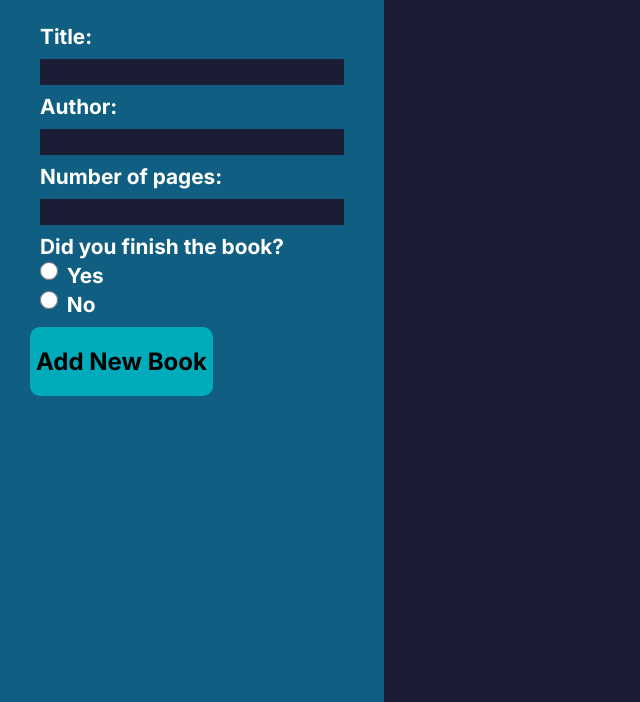
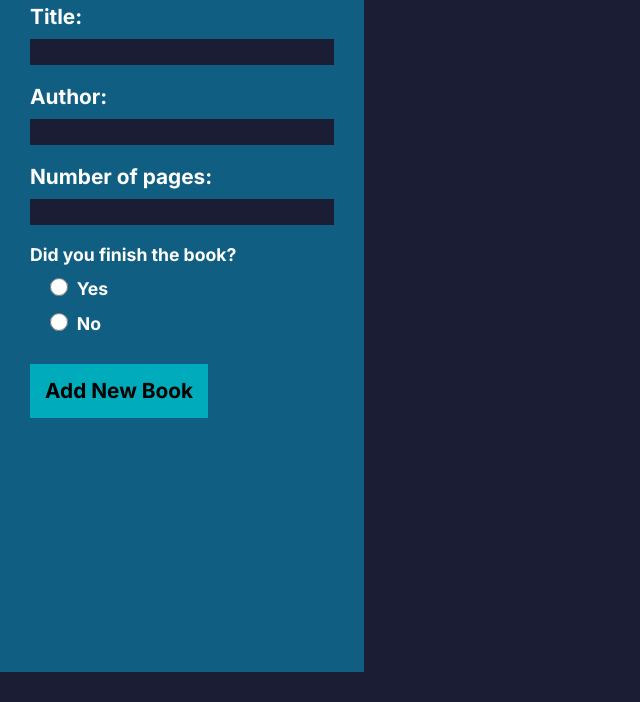
Before and after one commit to Gustav72/Libarary, a plain HTML site: page index.html in a window 1280 px wide. Shown: the part 158-860 px from the top of the page, without its empty margins (0-640 px from the left). After the commit the page ends 830 px from the top, so only its background shows below. Drawn offline with Linux system fonts and the light colour scheme.

Commit message:
update formatting

```diff
--- a/index.html
+++ b/index.html
@@ -28,13 +28,19 @@
                         <input id="pages" type="number" name="pages" min="0" max="99999" required>
                     </div>
                     <div id="radio">
-                        <label>Did you finish the book?</label><br>
-                        <input type="radio" id="yes" name="yes" value="yes">
-                        <label for="yes">Yes</label><br>
-                        <input type="radio" id="no" name="no" value="no">
-                        <label for="no">No</label><br>
+                        <div>
+                            <label id="radio-label">Did you finish the book?</label><br>
+                        </div>
+                        <div>
+                            <input type="radio" id="yes" name="yes" value="yes">
+                            <label for="yes">Yes</label><br>
+                        </div>
+                        <div>
+                            <input type="radio" id="no" name="no" value="no">
+                            <label for="no">No</label><br>
+                        </div>
                     </div>
-                <button type="submit"><h2>Add New Book</h2></button>
+                <button type="submit"><label for="submit">Add New Book</label></button>
         </form>
     </div>
     <div class="main">
--- a/style.css
+++ b/style.css
@@ -12,7 +12,6 @@ body {
     display: grid;
     grid-template-columns: 1fr 3fr;
     font-family: 'Inter', sans-serif;
-
 }
 
 .sidebar {
@@ -21,6 +20,7 @@ body {
     color: white;
     height: 100vh;
     padding: 30px;
+    padding-top: 0px;
     display: flex;
     flex-direction: column;
 }
@@ -36,15 +36,25 @@ body {
 form > div {
     display: flex;
     flex-direction: column;
-    margin: 10px;
+    margin-top: 20px;
     gap: 10px;
 }
 
 #radio {
     display: block;
+    padding-bottom: 20px;
 }
 
-label {
+#radio > div > label{
+    font-size: 1.1rem;
+}
+
+#radio > div {
+    margin-bottom: 10PX;
+
+}
+
+label, #radio-label {
     font-size: 1.3rem;
 }
 
@@ -61,20 +71,18 @@ input {
     align-self: center;
 }
 
-
-#logo > p {
-    font-size: 1.2rem;
-}
-
 input[type="radio"] {
     margin-right: 5px;
+    margin-left: 20px;
     width: 18px;
+    vertical-align:text-bottom
+
 }
 
 button {
     background-color: var(--lightest);
-    border-radius: 10px;
     border: none;
+    padding: 15px;
 }
 
 .main {
```
